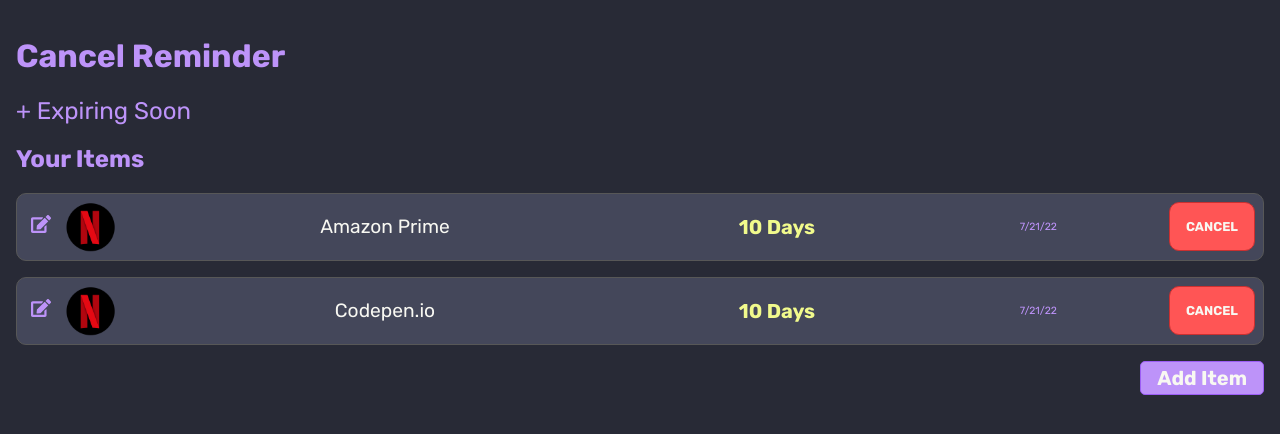
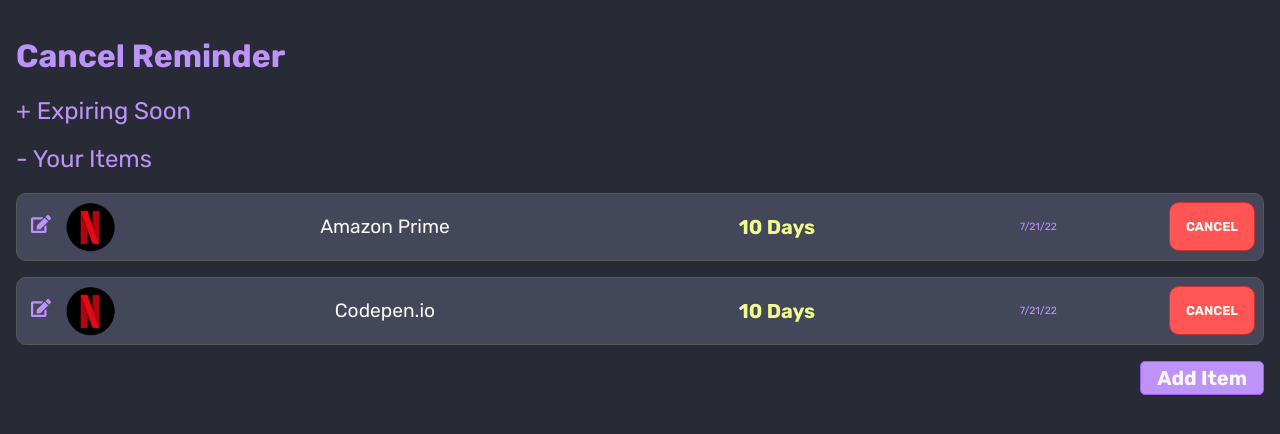
Before and after one commit to tyler-daigle/cancel-reminder, a Next.js app: page / in a window 1280 px wide. Both pictures are taken after a click on the element "- Expiring Soon". Shown: the top 434 px of the page. Built offline with nearby package versions, Linux system fonts and the light colour scheme.

Commit message:
added Container component and replaced ExpiringSoonHeader with CollapsingContainerHeader

```diff
--- /dev/null
+++ b/components/CollapsingContainerHeader.jsx
@@ -0,0 +1,21 @@
+import styles from "@styles/components/CollapsingContainerHeader.module.css";
+
+/*
+  CollapsingContainerHeader is the header for a collapsing container. Clicking the
+  header causes the - to be replaced with a +.
+
+  The children prop is the text to be displayed.
+  collapsed is a boolean that determines whether a + or - is displayed.
+  onClick is the handler that will be called when the header is clicked.
+*/
+
+export default function CollapsingContainerHeader({ collapsed, onClick, children }) {
+  return (
+    <div onClick={onClick}>
+      {collapsed ?
+        <h2 className={styles.expiringSoonHeader}>+ {children}</h2> :
+        <h2 className={styles.expiringSoonHeader}>- {children}</h2>
+      }
+    </div>
+  );
+}
--- a/components/ExpiringSoonHeader.jsx
+++ /dev/null
@@ -1,12 +0,0 @@
-import styles from "@styles/components/ExpiringSoonHeader.module.css";
-
-export default function ExpiringSoonHeader({ collapsed, onClick }) {
-  return (
-    <div onClick={onClick}>
-      {collapsed ?
-        <h2 className={styles.expiringSoonHeader}>+ Expiring Soon</h2> :
-        <h2 className={styles.expiringSoonHeader}>- Expiring Soon</h2>
-      }
-    </div>
-  );
-}
--- a/components/ItemListToolbar.jsx
+++ b/components/ItemListToolbar.jsx
@@ -0,0 +1,9 @@
+import styles from "@styles/components/ItemListToolbar.module.css";
+
+export default function ItemListToolbar({ children }) {
+  return (
+    <div className={styles.ItemListToolbar}>
+      {children}
+    </div>
+  );
+}
--- /dev/null
+++ b/components/UI/Container.jsx
@@ -0,0 +1,3 @@
+// <Container> is just a generic div for now.
+
+export default ({ children }) => <div>{children}</div>;
--- a/pages/index.js
+++ b/pages/index.js
@@ -10,10 +10,12 @@
 import MainContainer from "@components/UI/MainContainer";
 import AddItemButton from "@components/UI/AddItemButton";
 import CollapsingContainer from "@components/UI/CollapsingContainer";
+import Container from "@components/UI/Container";
 
 // Components
 import SubscriptionList from "@components/SubscriptionList";
-import ExpiringSoonHeader from "@components/ExpiringSoonHeader";
+import CollapsingContainerHeader from "@components/CollapsingContainerHeader";
+import ItemListToolbar from "@components/ItemListToolbar";
 
 export default function Index() {
   const [user, setUser] = useUser();
@@ -30,15 +32,29 @@
       <MainContainer>
         <h1>Cancel Reminder</h1>
 
-        <ExpiringSoonHeader collapsed={listOneCollapsed} onClick={() => setListOneCollapsed(!listOneCollapsed)} />
+        <Container>
+          <CollapsingContainerHeader collapsed={listOneCollapsed} onClick={() => setListOneCollapsed(!listOneCollapsed)}>
+            Expiring Soon
+          </CollapsingContainerHeader>
+
           <CollapsingContainer collapsed={listOneCollapsed}>
             <SubscriptionList subscriptions={subs} />
           </CollapsingContainer>
+        </Container>
 
-        <h2>Your Items</h2>
+
+        <Container>
+          <ItemListToolbar>
+            <CollapsingContainerHeader collapsed={listTwoCollapsed} onClick={() => setListTwoCollapsed(!listTwoCollapsed)}>
+              Your Items
+            </CollapsingContainerHeader>
+          </ItemListToolbar>
+
           <CollapsingContainer collapsed={listTwoCollapsed}>
             <SubscriptionList subscriptions={subs.slice(3)} />
           </CollapsingContainer>
+        </Container>
+
         <AddItemButton />
       </MainContainer>
     </>
```
Also changed, not shown: components/UI/CollapsingContainer.jsx (+12 -0 lines), styles/components/CollapsingContainerHeader.module.css (renamed from styles/components/ExpiringSoonHeader.module.css). Lines whose indentation alone changed are shown as unchanged.
